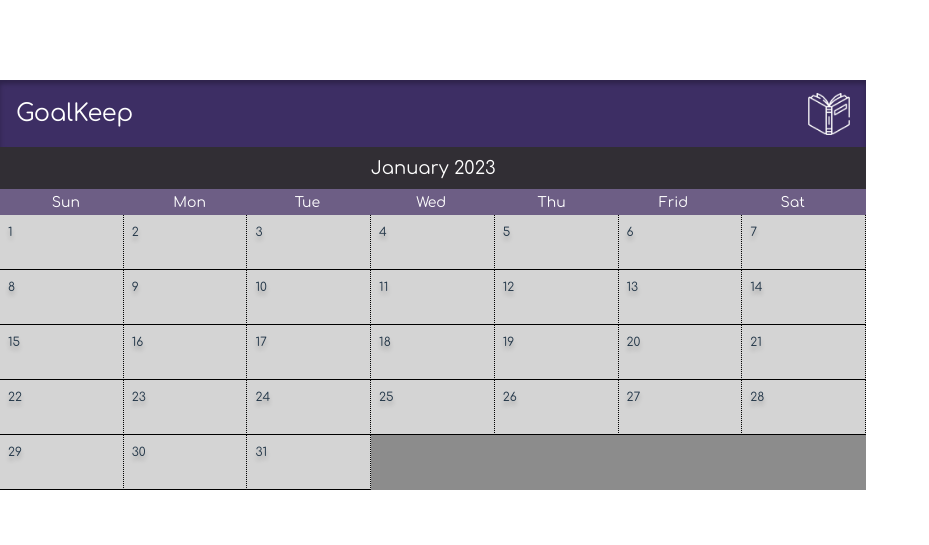
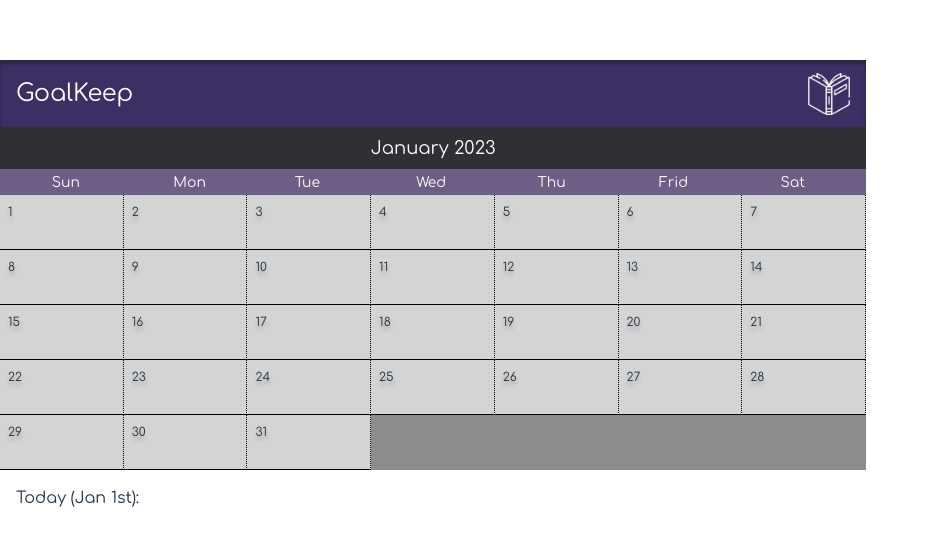
Before and after one commit to ryanmody/capstone-ryanmody-client, a React (Vite) app: page / in a window 1280 px wide. Shown: the part 115-660 px from the top of the page, without its empty margins (0-929 px from the left). Built offline with nearby package versions, Linux system fonts and the light colour scheme.

Commit message:
Create the component files for TaskList

```diff
--- /dev/null
+++ b/src/components/TaskListComponent/TaskListComponent.jsx
@@ -0,0 +1,16 @@
+import React from 'react'
+import './TaskListComponent.scss'
+
+const TaskListComponent = () => {
+  return (
+    <>
+        <div className='task-list'>
+            <p>Today (Jan 1st):</p>
+
+        </div>
+
+    </>
+  )
+}
+
+export default TaskListComponent
--- /dev/null
+++ b/src/components/TaskListComponent/TaskListComponent.scss
@@ -0,0 +1,5 @@
+.task-list {
+    padding-left: 1rem;
+    padding-right: 1rem;
+    margin-top: 1rem;
+}
--- a/src/pages/HomePage/HomePage.jsx
+++ b/src/pages/HomePage/HomePage.jsx
@@ -1,12 +1,14 @@
 import React from 'react'
 import SubheaderComponent from '../../components/SubheaderComponent/SubheaderComponent'
 import CalendarComponent from '../../components/CalendarComponent/CalendarComponent'
+import TaskListComponent from '../../components/TaskListComponent/TaskListComponent'
 
 const HomePage = () => {
   return (
     <>
         <SubheaderComponent/>
         <CalendarComponent />
+        <TaskListComponent />
     </>
   )
 }
```
